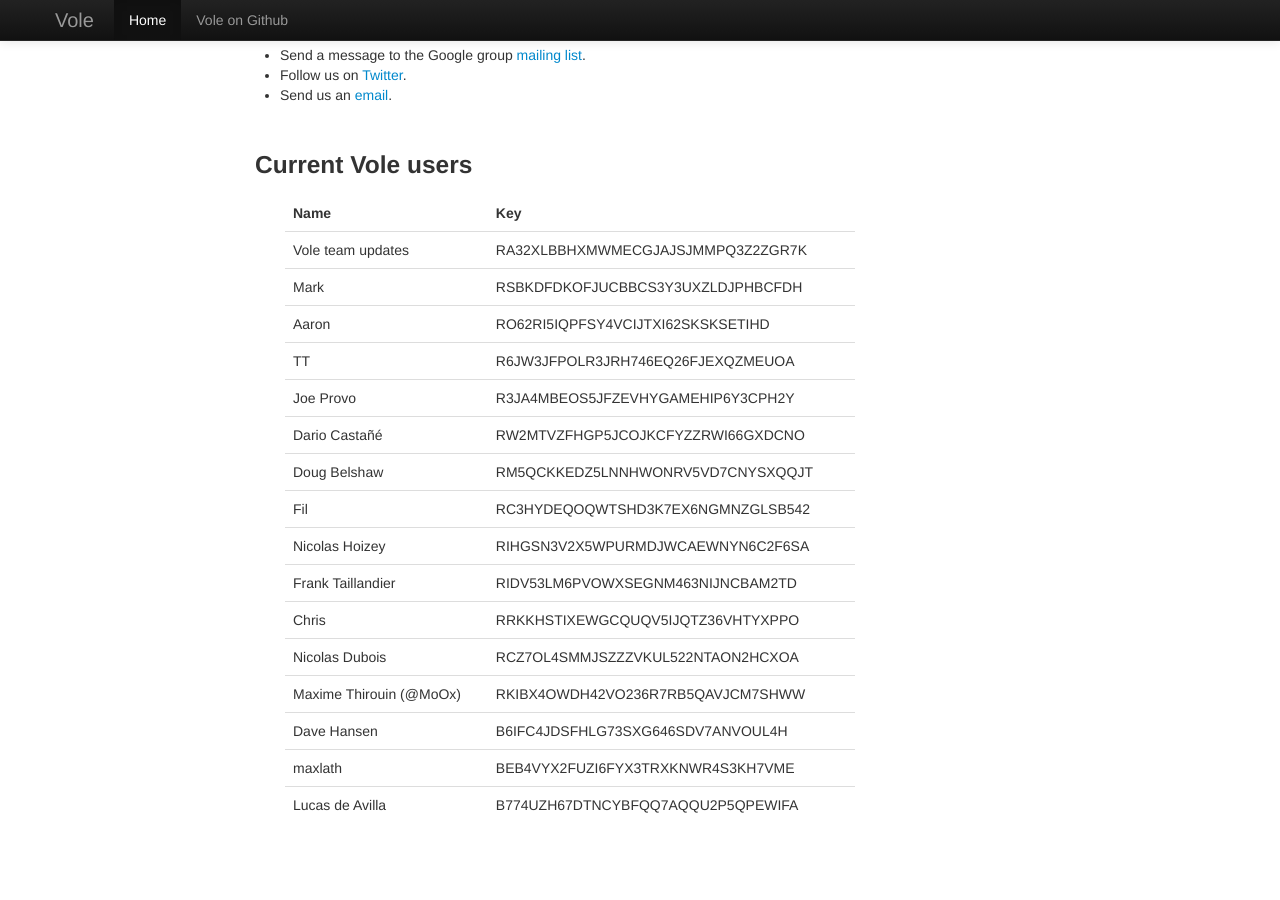
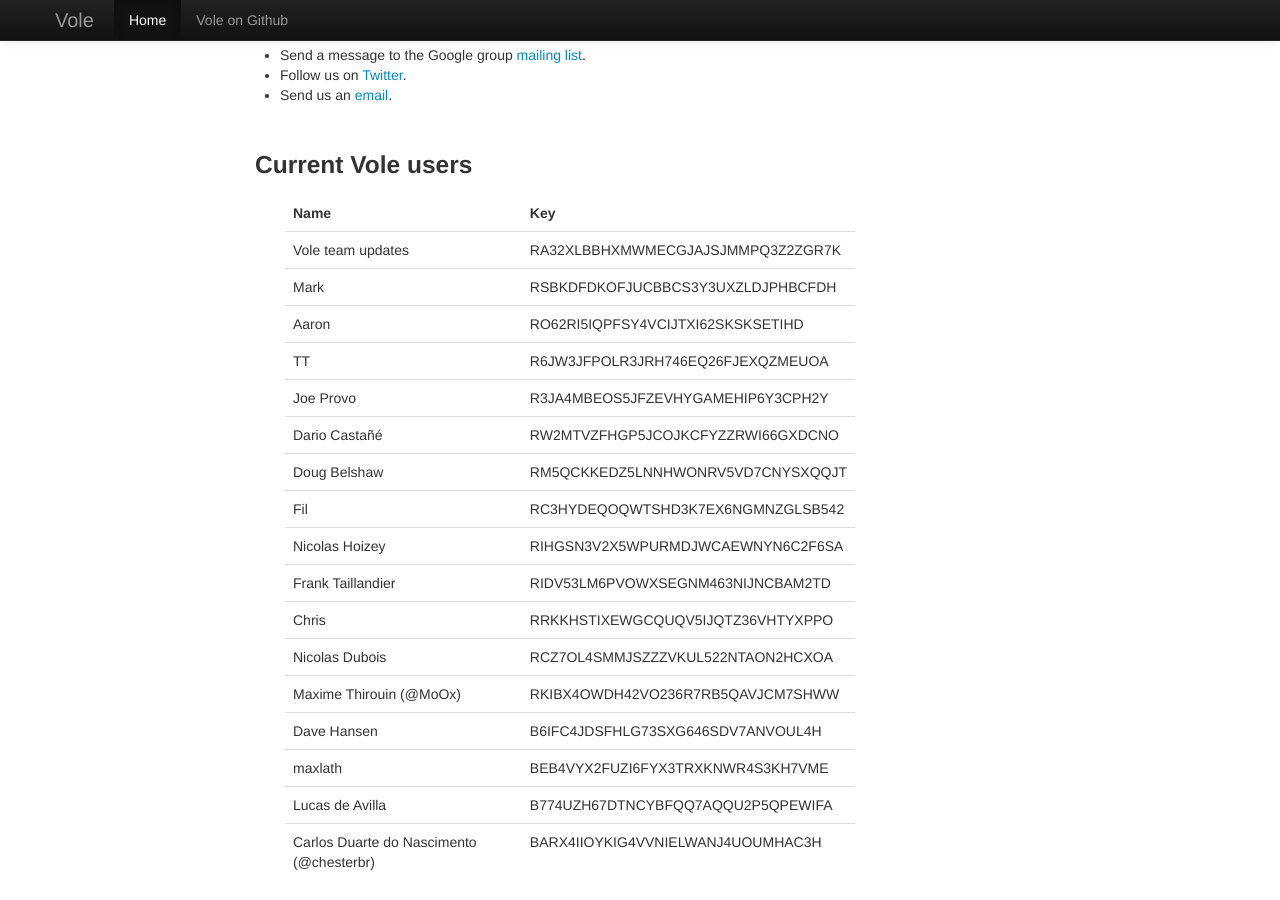
Before and after one commit to vole/vole.github.io, a Jekyll site: the page built from index.html, in a window 1280 px wide and 900 px high, scrolled down 2336 px. Built offline with Jekyll 4.4.1, drawn with Linux system fonts in a browser that asks for light colours; before the commit the page ends 3179 px from its top, so only the background shows below that.

Commit message:
Manual adding

```diff
--- a/index.html
+++ b/index.html
@@ -166,6 +166,10 @@
               <td>Lucas de Avilla</td>
               <td>B774UZH67DTNCYBFQQ7AQQU2P5QPEWIFA</td>
             </tr>
+            <tr>
+              <td>Carlos Duarte do Nascimento (@chesterbr)</td>
+              <td>BARX4IIOYKIG4VVNIELWANJ4UOUMHAC3H</td>
+            </tr>
           </tbody>
         </table>
       </div>
```
